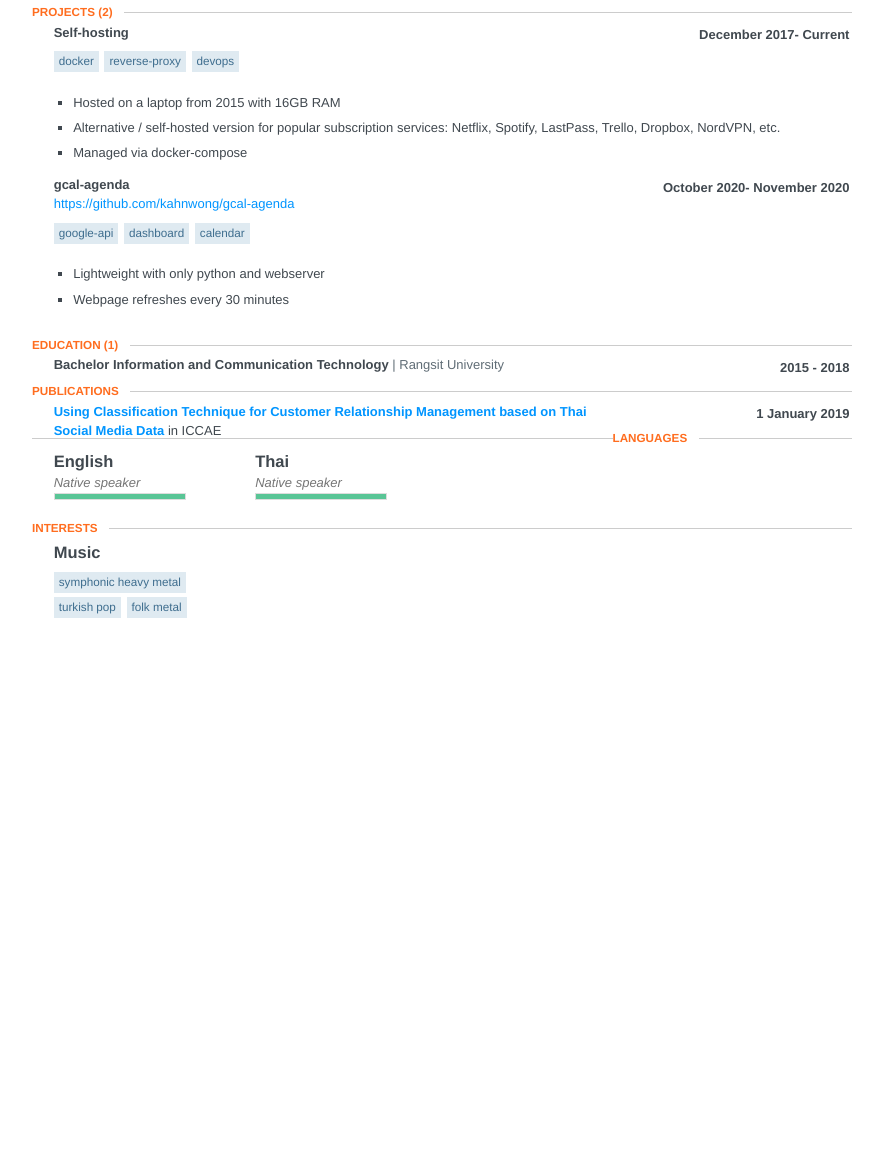
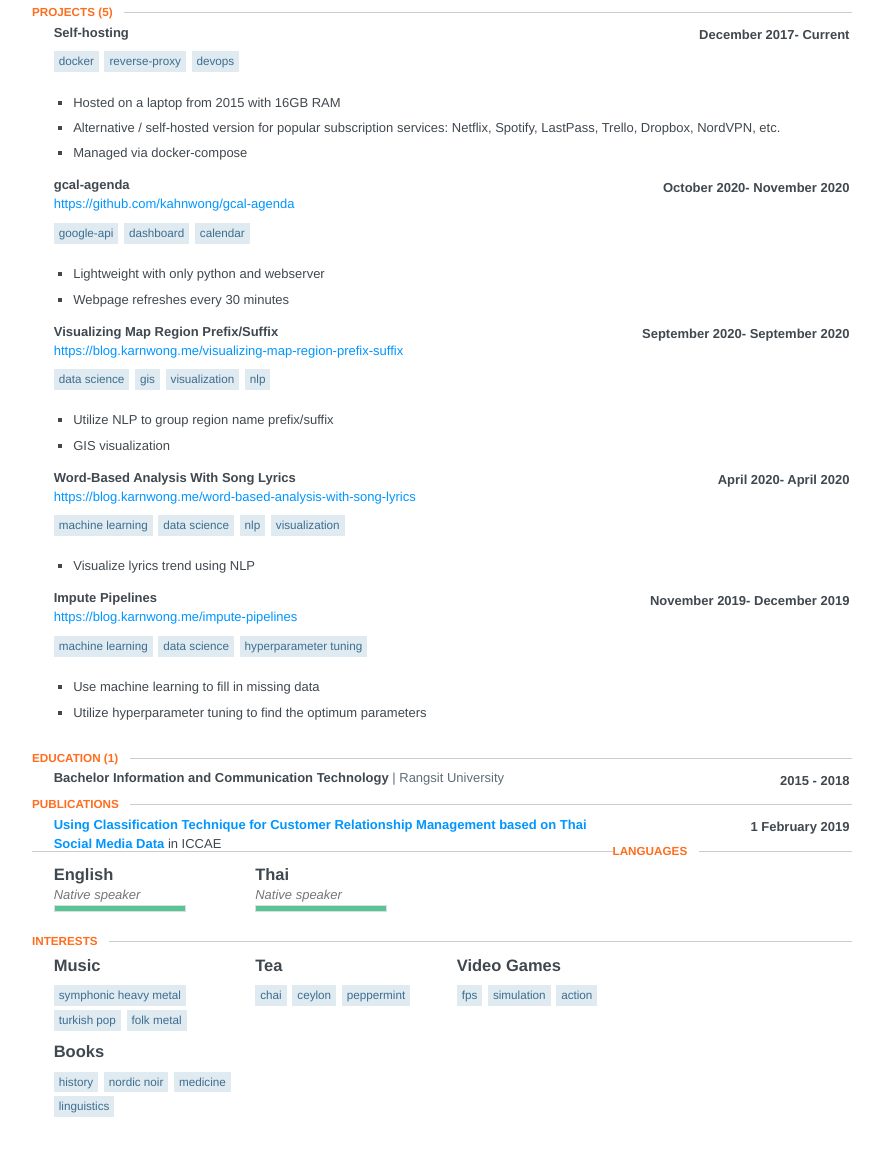
Before and after one commit to kahnwong/kahnwong.github.io, a plain HTML site: page resume.html in a window 1280 px wide. Shown: the part 755-1910 px from the top of the page, without its empty margins (198-1081 px from the left). Before the commit the page ends 1427 px from the top, so only its background shows below. Drawn offline with Linux system fonts and the light colour scheme.

Commit message:
rebuilding site Sun Jan 31 10:43:03 +07 2021

```diff
--- a/resume.html
+++ b/resume.html
@@ -892,7 +892,7 @@
                     <div class="item" id="work-item">
                         <ul class="highlights">
                             <li>
-                                <p>Oversee implemention of a 5-year-plan for data team</p>
+                                <p>Oversee implementation of a 5-year-plan for data team</p>
                             </li>
                         </ul>
                     </div>
@@ -939,7 +939,7 @@
         </section>
         <section class="section">
             <header>
-                 <h2 class='section-title'>Projects <span class="item-count">(2)</span></h2>
+                 <h2 class='section-title'>Projects <span class="item-count">(5)</span></h2>
 
             </header>
             <section id="projects">
@@ -998,6 +998,86 @@
                         </ul>
                     </div>
                 </section>
+                <section class="project-item">
+                    <header>
+                        <div class="position">Visualizing Map Region Prefix/Suffix</div>
+                        <div class="date"> <span class="startDate">September 2020</span>
+ <span class="endDate">- September 2020</span>
+
+                        </div>
+                    </header> <span class="website">
+            <a target="_blank" href="https://blog.karnwong.me/visualizing-map-region-prefix-suffix">https://blog.karnwong.me/visualizing-map-region-prefix-suffix</a>
+          </span>
+
+                    <ul class="keywords">
+                        <li>data science</li>
+                        <li>gis</li>
+                        <li>visualization</li>
+                        <li>nlp</li>
+                    </ul>
+                    <div class="item">
+                        <ul class="highlights">
+                            <li>
+                                <p>Utilize NLP to group region name prefix/suffix</p>
+                            </li>
+                            <li>
+                                <p>GIS visualization</p>
+                            </li>
+                        </ul>
+                    </div>
+                </section>
+                <section class="project-item">
+                    <header>
+                        <div class="position">Word-Based Analysis With Song Lyrics</div>
+                        <div class="date"> <span class="startDate">April 2020</span>
+ <span class="endDate">- April 2020</span>
+
+                        </div>
+                    </header> <span class="website">
+            <a target="_blank" href="https://blog.karnwong.me/word-based-analysis-with-song-lyrics">https://blog.karnwong.me/word-based-analysis-with-song-lyrics</a>
+          </span>
+
+                    <ul class="keywords">
+                        <li>machine learning</li>
+                        <li>data science</li>
+                        <li>nlp</li>
+                        <li>visualization</li>
+                    </ul>
+                    <div class="item">
+                        <ul class="highlights">
+                            <li>
+                                <p>Visualize lyrics trend using NLP</p>
+                            </li>
+                        </ul>
+                    </div>
+                </section>
+                <section class="project-item">
+                    <header>
+                        <div class="position">Impute Pipelines</div>
+                        <div class="date"> <span class="startDate">November 2019</span>
+ <span class="endDate">- December 2019</span>
+
+                        </div>
+                    </header> <span class="website">
+            <a target="_blank" href="https://blog.karnwong.me/impute-pipelines">https://blog.karnwong.me/impute-pipelines</a>
+          </span>
+
+                    <ul class="keywords">
+                        <li>machine learning</li>
+                        <li>data science</li>
+                        <li>hyperparameter tuning</li>
+                    </ul>
+                    <div class="item">
+                        <ul class="highlights">
+                            <li>
+                                <p>Use machine learning to fill in missing data</p>
+                            </li>
+                            <li>
+                                <p>Utilize hyperparameter tuning to find the optimum parameters</p>
+                            </li>
+                        </ul>
+                    </div>
+                </section>
             </section>
         </section>
         <section class="section">
@@ -1043,7 +1123,7 @@
               </span>
 
                         </div> <span class="date">
-            1 January 2019
+            1 February 2019
             </span>
 
                     </header>
@@ -1100,6 +1180,40 @@
                         <li>Folk Metal</li>
                     </ul>
                 </div>
+                <div class="item">
+                     <h3 class="name">
+            Tea
+          </h3>
+
+                    <ul class="keywords">
+                        <li>Chai</li>
+                        <li>Ceylon</li>
+                        <li>Peppermint</li>
+                    </ul>
+                </div>
+                <div class="item">
+                     <h3 class="name">
+            Video Games
+          </h3>
+
+                    <ul class="keywords">
+                        <li>FPS</li>
+                        <li>Simulation</li>
+                        <li>Action</li>
+                    </ul>
+                </div>
+                <div class="item">
+                     <h3 class="name">
+            Books
+          </h3>
+
+                    <ul class="keywords">
+                        <li>History</li>
+                        <li>Nordic Noir</li>
+                        <li>Medicine</li>
+                        <li>Linguistics</li>
+                    </ul>
+                </div>
             </section>
         </section>
     </body>
```
